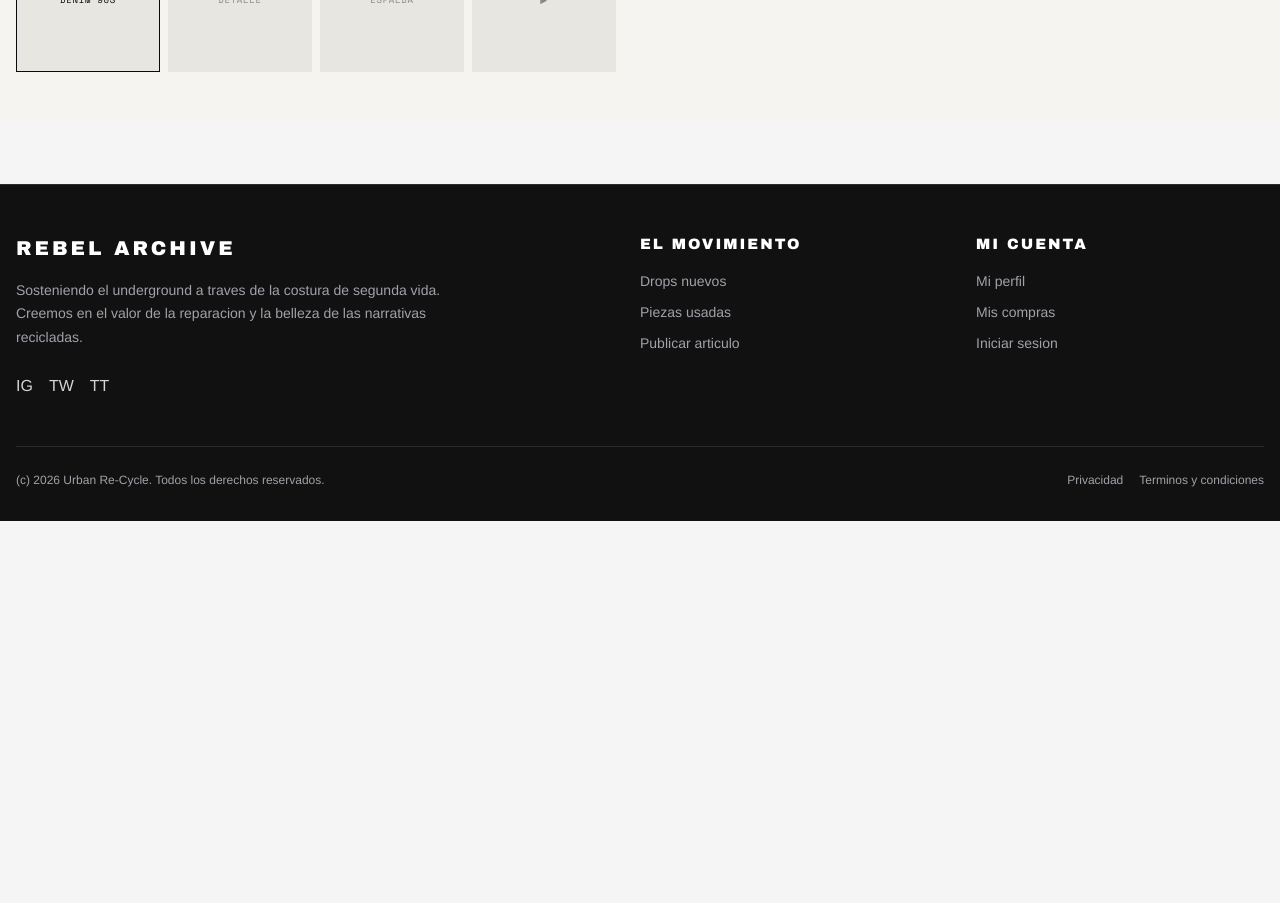
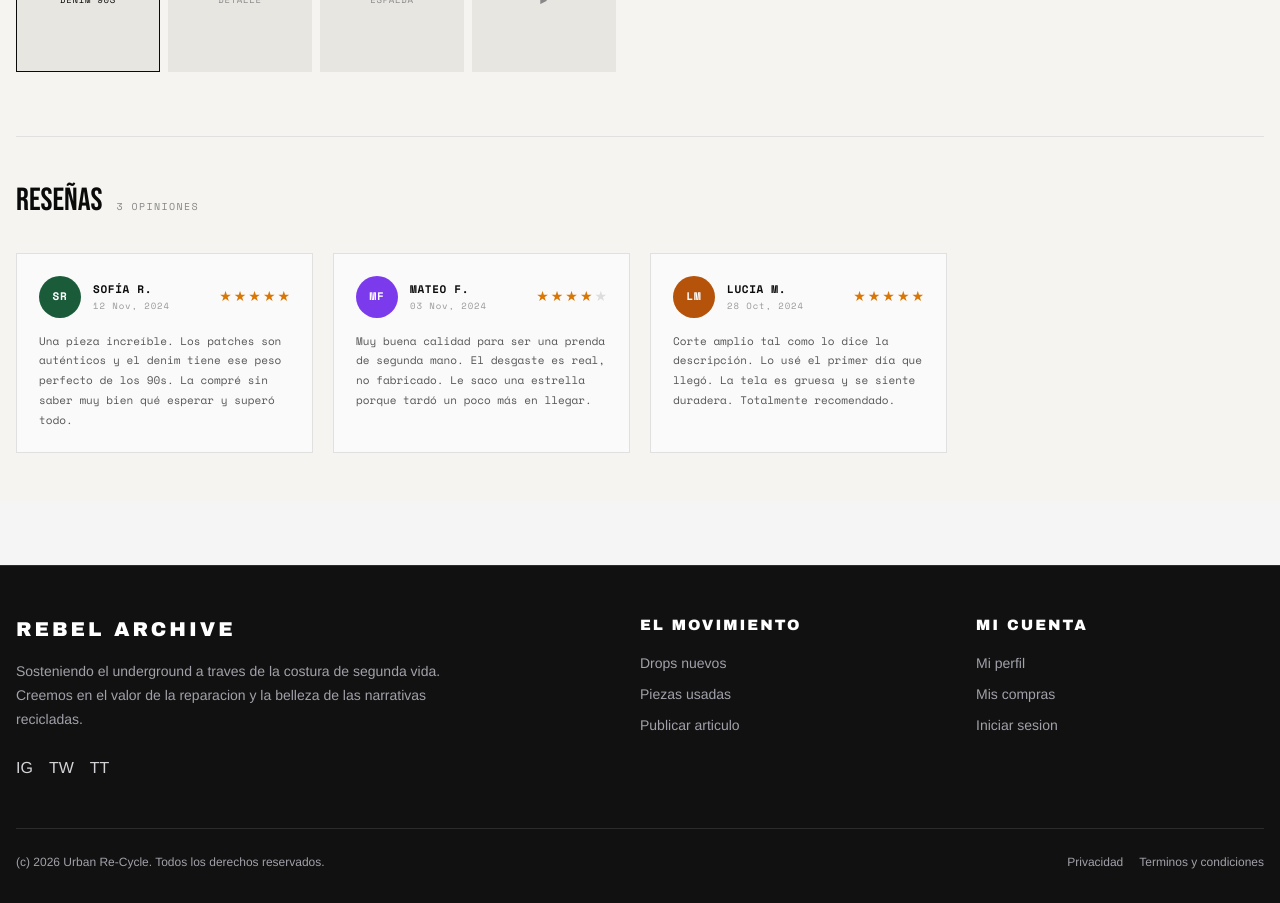
Before and after one commit to mateofares/ecommerce-frontend, a React (Vite) app: page /producto/1 in a window 1280 px wide. Shown: the part 1060-1963 px from the top of the page. Before the commit the page ends 1581 px from the top, so only its background shows below. Built offline with nearby package versions, Linux system fonts and the light colour scheme.

Commit message:
Agrego Reseñas y Imagenes

```diff
--- a/src/components/TarjetaProducto.jsx
+++ b/src/components/TarjetaProducto.jsx
@@ -6,7 +6,10 @@ export default function TarjetaProducto({ producto }) {
   return (
     <article className="product-card">
       <Link to={`/producto/${producto.id}`} className="product-card__image">
-        <span>{producto.etiquetaImagen}</span>
+        {producto.imagen && (
+          <img src={producto.imagen} alt={producto.nombre} style={{ width: '100%', height: '100%', objectFit: 'cover', position: 'absolute', inset: 0 }} />
+        )}
+
       </Link>
 
       <div className="product-card__content">
--- /dev/null
+++ b/src/components/TarjetaResena.jsx
@@ -0,0 +1,23 @@
+export default function TarjetaResena({ resena }) {
+  return (
+    <article className="resena-card">
+      <div className="resena-card__header">
+        <div className="resena-card__avatar" style={{ backgroundColor: resena.color }}>
+          {resena.iniciales}
+        </div>
+        <div className="resena-card__meta">
+          <span className="resena-card__nombre">{resena.usuario}</span>
+          <span className="resena-card__fecha">{resena.fecha}</span>
+        </div>
+        <div className="resena-card__estrellas">
+          {Array.from({ length: 5 }, (_, i) => (
+            <span key={i} className={i < resena.estrellas ? 'resena-card__estrella--activa' : 'resena-card__estrella--vacia'}>
+              ★
+            </span>
+          ))}
+        </div>
+      </div>
+      <p className="resena-card__comentario">{resena.comentario}</p>
+    </article>
+  )
+}
--- a/src/datos/datosPrueba.js
+++ b/src/datos/datosPrueba.js
@@ -9,6 +9,7 @@ export const productos = [
     insignia: 'Autentico verificado',
     estadoInsignia: 'success',
     etiquetaImagen: 'Denim 90s',
+    imagen: '/imagenes/chaqueta-punk.jpg',
   },
   {
     id: 2,
@@ -128,6 +129,79 @@ export const resumenCheckout = {
   total: 'EUR 252.00',
 }
 
+export const resenas = [
+  {
+    id: 1,
+    productId: 1,
+    usuario: 'Sofía R.',
+    iniciales: 'SR',
+    color: '#1a5c3a',
+    estrellas: 5,
+    fecha: '12 Nov, 2024',
+    comentario: 'Una pieza increíble. Los patches son auténticos y el denim tiene ese peso perfecto de los 90s. La compré sin saber muy bien qué esperar y superó todo.',
+  },
+  {
+    id: 2,
+    productId: 1,
+    usuario: 'Mateo F.',
+    iniciales: 'MF',
+    color: '#7c3aed',
+    estrellas: 4,
+    fecha: '03 Nov, 2024',
+    comentario: 'Muy buena calidad para ser una prenda de segunda mano. El desgaste es real, no fabricado. Le saco una estrella porque tardó un poco más en llegar.',
+  },
+  {
+    id: 3,
+    productId: 1,
+    usuario: 'Lucia M.',
+    iniciales: 'LM',
+    color: '#b45309',
+    estrellas: 5,
+    fecha: '28 Oct, 2024',
+    comentario: 'Corte amplio tal como lo dice la descripción. Lo usé el primer día que llegó. La tela es gruesa y se siente duradera. Totalmente recomendado.',
+  },
+  {
+    id: 4,
+    productId: 2,
+    usuario: 'Diego V.',
+    iniciales: 'DV',
+    color: '#0369a1',
+    estrellas: 5,
+    fecha: '15 Nov, 2024',
+    comentario: 'El caucho reciclado se nota en la pisada. Son cómodos desde el primer uso, sin período de adaptación. El color está perfecto para cualquier outfit.',
+  },
+  {
+    id: 5,
+    productId: 2,
+    usuario: 'Carmen P.',
+    iniciales: 'CP',
+    color: '#9d174d',
+    estrellas: 3,
+    fecha: '10 Nov, 2024',
+    comentario: 'Bonitos y cómodos, pero el tallado me quedó un poco justo. Recomendaría pedir un número más. La calidad del cuero vegano está muy bien.',
+  },
+  {
+    id: 6,
+    productId: 3,
+    usuario: 'Andrés K.',
+    iniciales: 'AK',
+    color: '#065f46',
+    estrellas: 5,
+    fecha: '20 Nov, 2024',
+    comentario: 'La estampa tiene un nivel de detalle brutal. El algodón orgánico se nota en el tacto, muy suave. Ya compré dos prendas de esta tienda y siempre quedan contentos.',
+  },
+  {
+    id: 7,
+    productId: 4,
+    usuario: 'Valeria T.',
+    iniciales: 'VT',
+    color: '#92400e',
+    estrellas: 4,
+    fecha: '05 Nov, 2024',
+    comentario: 'Los bolsillos técnicos son funcionales de verdad. El canvas es resistente, lo usé en el barro y quedó como nuevo. Le bajo una por las pequeñas marcas que no estaban muy documentadas.',
+  },
+]
+
 export const facturas = [
   { id: '#INV-2023-001', fecha: '24/05/2024', cliente: 'Carlos Rodriguez', monto: '$124.50', estado: 'Pagado' },
   { id: '#INV-2023-002', fecha: '23/05/2024', cliente: 'Elena Martinez', monto: '$89.99', estado: 'Pendiente' },
--- a/src/paginas/PaginaDetalleProducto.jsx
+++ b/src/paginas/PaginaDetalleProducto.jsx
@@ -2,7 +2,8 @@ import { useState } from 'react'
 import { Link, Navigate, useParams } from 'react-router-dom'
 import InsigniaEstado from '../components/InsigniaEstado'
 import SelectorTalle from '../components/SelectorTalle'
-import { productos } from '../datos/datosPrueba'
+import { productos, resenas } from '../datos/datosPrueba'
+import TarjetaResena from '../components/TarjetaResena'
 import PlantillaMarketplace from '../plantillas/PlantillaMarketplace'
 import { FiHeart, FiArrowRight } from 'react-icons/fi'
 import '../styles/detail.css'
@@ -114,6 +115,24 @@ export default function PaginaDetalleProducto() {
 
           </section>
         </div>
+
+        {/* Reseñas */}
+        {(() => {
+          const resenasProducto = resenas.filter(r => r.productId === producto.id)
+          if (resenasProducto.length === 0) return null
+          return (
+            <section className="resenas">
+              <div className="resenas__header">
+                <h2 className="resenas__titulo">Reseñas</h2>
+                <span className="resenas__cantidad">{resenasProducto.length} opiniones</span>
+              </div>
+              <div className="resenas__grid">
+                {resenasProducto.map(r => <TarjetaResena key={r.id} resena={r} />)}
+              </div>
+            </section>
+          )
+        })()}
+
       </main>
     </PlantillaMarketplace>
   )
--- a/src/styles/components.css
+++ b/src/styles/components.css
@@ -245,6 +245,8 @@
 }
 
 .product-card__image {
+  position: relative;
+  overflow: hidden;
   min-height: 220px;
   display: flex;
   align-items: center;
--- a/src/styles/detail.css
+++ b/src/styles/detail.css
@@ -347,6 +347,122 @@
   background: #f5f5f5;
 }
 
+/* ══════════════════════════════════════════════════
+   SECCIÓN DE RESEÑAS
+══════════════════════════════════════════════════ */
+
+.resenas {
+  margin-top: 64px;
+  padding-top: 40px;
+  border-top: 1.5px solid #e0e0e0;
+}
+
+.resenas__header {
+  display: flex;
+  align-items: baseline;
+  gap: 14px;
+  margin-bottom: 28px;
+}
+
+.resenas__titulo {
+  font-family: var(--font-display, 'Bebas Neue', sans-serif);
+  font-size: 32px;
+  color: var(--negro, #0a0a0a);
+  text-transform: uppercase;
+  margin: 0;
+}
+
+.resenas__cantidad {
+  font-family: var(--font-mono, 'Space Mono', monospace);
+  font-size: 10px;
+  letter-spacing: 0.14em;
+  text-transform: uppercase;
+  color: #888;
+}
+
+.resenas__grid {
+  display: grid;
+  grid-template-columns: repeat(auto-fill, minmax(280px, 1fr));
+  gap: 20px;
+}
+
+/* Tarjeta reseña */
+.resena-card {
+  border: 1.5px solid #e0e0e0;
+  padding: 22px;
+  display: flex;
+  flex-direction: column;
+  gap: 14px;
+  background: #fafafa;
+}
+
+.resena-card__header {
+  display: flex;
+  align-items: center;
+  gap: 12px;
+}
+
+.resena-card__avatar {
+  width: 42px;
+  height: 42px;
+  border-radius: 50%;
+  display: flex;
+  align-items: center;
+  justify-content: center;
+  font-family: var(--font-mono, 'Space Mono', monospace);
+  font-size: 11px;
+  font-weight: 700;
+  letter-spacing: 0.06em;
+  color: #fff;
+  flex-shrink: 0;
+}
+
+.resena-card__meta {
+  display: flex;
+  flex-direction: column;
+  gap: 2px;
+  flex: 1;
+}
+
+.resena-card__nombre {
+  font-family: var(--font-mono, 'Space Mono', monospace);
+  font-size: 11px;
+  font-weight: 700;
+  letter-spacing: 0.06em;
+  text-transform: uppercase;
+  color: var(--negro, #0a0a0a);
+}
+
+.resena-card__fecha {
+  font-family: var(--font-mono, 'Space Mono', monospace);
+  font-size: 9px;
+  letter-spacing: 0.1em;
+  color: #999;
+}
+
+.resena-card__estrellas {
+  display: flex;
+  gap: 2px;
+  font-size: 14px;
+  flex-shrink: 0;
+}
+
+.resena-card__estrella--activa {
+  color: #d97706;
+}
+
+.resena-card__estrella--vacia {
+  color: #ddd;
+}
+
+.resena-card__comentario {
+  font-family: var(--font-mono, 'Space Mono', monospace);
+  font-size: 11px;
+  line-height: 1.8;
+  color: #555;
+  margin: 0;
+}
+
 /* ── Responsive ──────────────────────────────── */
 @media (max-width: 768px) {
   .detail-layout {
```
Also changed, not shown: public/imagenes/chaqueta-punk.jpg (added), src/datos/imagenes/chaqueta-punk.jpg (added).
